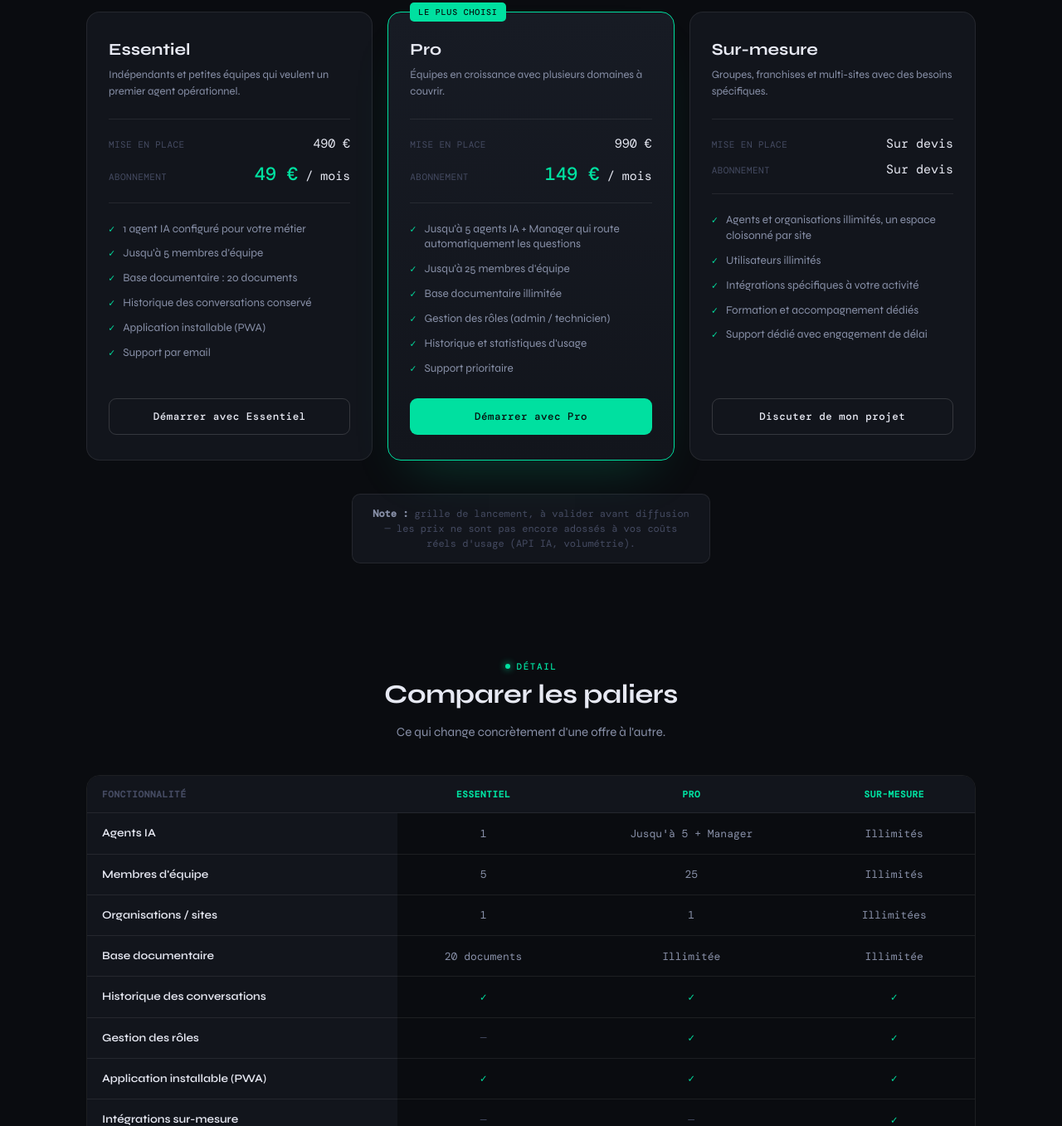
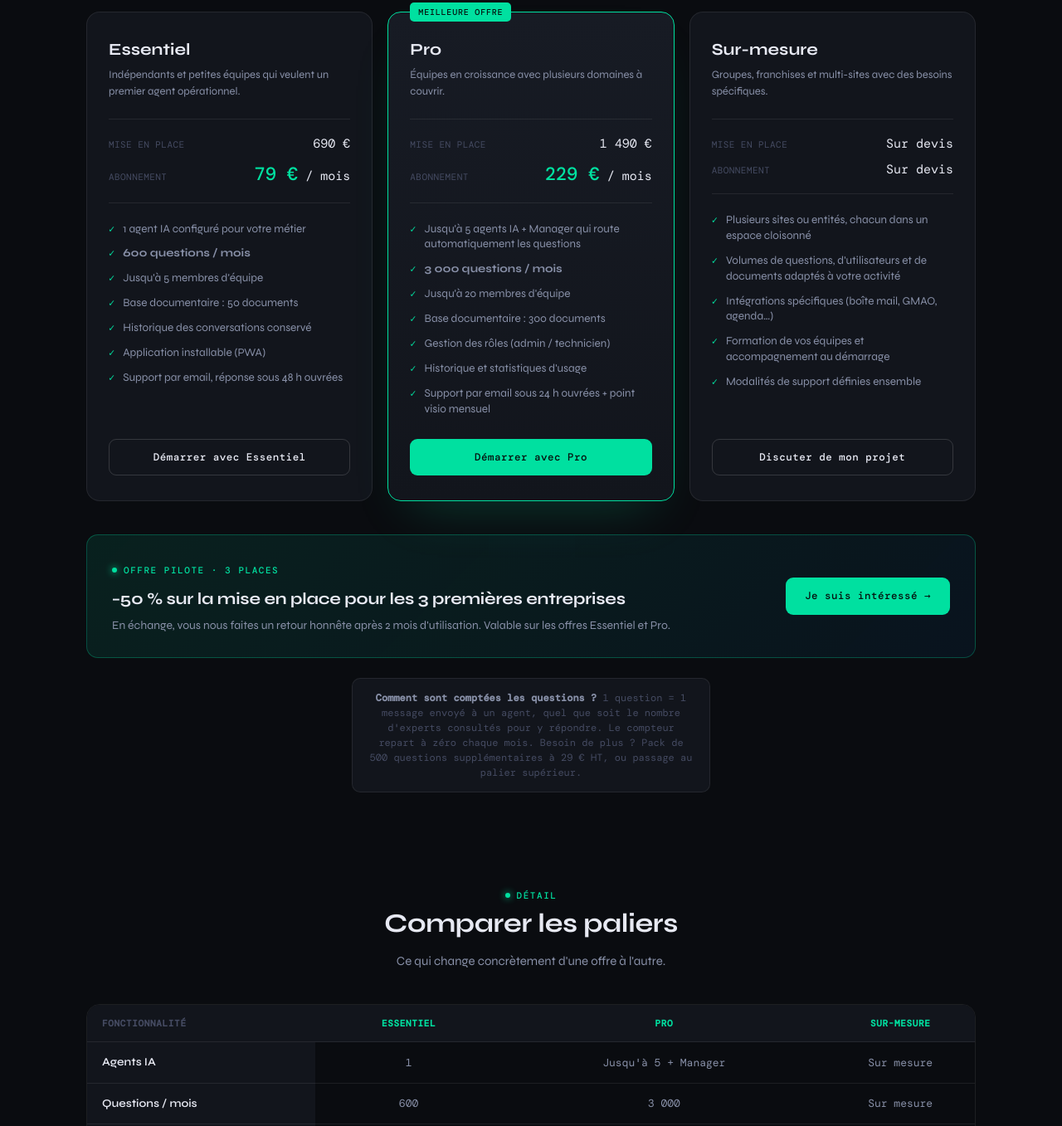
Before and after one commit to kabiliano/wrz-digital-site, a plain HTML site: page tarifs/index.html in a window 1280 px wide. Shown: the part 501-1858 px from the top of the page at 83% size. Drawn offline with Linux system fonts and the light colour scheme.

Commit message:
Tarifs : quotas de questions, prix révisés, support réaliste, offre pilote
- Essentiel 690 € + 79 €/mois (600 questions), Pro 1 490 € + 229 €/mois (3 000 questions)
- badge « Meilleure offre », fin des « illimité », note interne retirée
- support : 48 h / 24 h ouvrées, plus de SLA
- offre pilote -50 % mise en place (3 places), pack +500 questions à 29 €

Co-Authored-By: Claude Opus 5.5 <noreply@anthropic.com>
Claude-Session: https://claude.ai/code/session_01Yc3w6TTru6YvRBid2QgSeD

```diff
--- a/tarifs/index.html
+++ b/tarifs/index.html
@@ -96,7 +96,12 @@ h1, h2, h3 { font-family: var(--display); text-wrap: balance; letter-spacing: -.
 .plan-features li { display: flex; gap: 10px; font-size: 13.5px; color: var(--text2); line-height: 1.4; }
 .plan-features li::before { content: '✓'; color: var(--accent); font-family: var(--mono); flex-shrink: 0; font-size: 12px; margin-top: 1px; }
 
-.note-strip { display: flex; justify-content: center; margin-top: 40px; }
+.note-strip { display: flex; justify-content: center; margin-top: 24px; }
+.pilot { margin-top: 40px; display: grid; grid-template-columns: 1fr auto; gap: 24px; align-items: center; padding: 28px 30px; border-radius: 14px;
+  background: linear-gradient(135deg, rgba(0,224,160,.10), rgba(0,136,255,.06)); border: 1px solid rgba(0,224,160,.28); }
+.pilot h3 { font-size: 20px; font-weight: 700; margin: 10px 0 6px; }
+.pilot p { color: var(--text2); font-size: 14px; }
+@media (max-width: 720px) { .pilot { grid-template-columns: 1fr; } .pilot .btn { width: 100%; } }
 .note {
   font-family: var(--mono); font-size: 12px; color: var(--text3); text-align: center; max-width: 60ch;
   border: 1px solid var(--border); border-radius: 10px; padding: 14px 20px; background: var(--bg2);
@@ -152,6 +157,7 @@ footer { border-top: 1px solid var(--border); padding: 30px 0; text-align: cente
       <span>Sans engagement long terme</span>
       <span>Résiliable chaque mois</span>
       <span>Migration entre paliers à tout moment</span>
+      <span>Prix HT</span>
     </div>
   </div>
 </header>
@@ -164,35 +170,37 @@ footer { border-top: 1px solid var(--border); padding: 30px 0; text-align: cente
         <div class="plan-name">Essentiel</div>
         <div class="plan-for">Indépendants et petites équipes qui veulent un premier agent opérationnel.</div>
         <div class="plan-price">
-          <div class="row"><span class="lbl">Mise en place</span><span class="val">490 €</span></div>
-          <div class="row"><span class="lbl">Abonnement</span><span class="val"><strong>49 €</strong> / mois</span></div>
+          <div class="row"><span class="lbl">Mise en place</span><span class="val">690 €</span></div>
+          <div class="row"><span class="lbl">Abonnement</span><span class="val"><strong>79 €</strong> / mois</span></div>
         </div>
         <ul class="plan-features">
           <li>1 agent IA configuré pour votre métier</li>
+          <li><strong>600 questions / mois</strong></li>
           <li>Jusqu'à 5 membres d'équipe</li>
-          <li>Base documentaire : 20 documents</li>
+          <li>Base documentaire : 50 documents</li>
           <li>Historique des conversations conservé</li>
           <li>Application installable (PWA)</li>
-          <li>Support par email</li>
+          <li>Support par email, réponse sous 48 h ouvrées</li>
         </ul>
         <a class="btn btn-ghost btn-block" href="/#contact">Démarrer avec Essentiel</a>
       </div>
 
       <div class="plan featured">
-        <div class="plan-badge">Le plus choisi</div>
+        <div class="plan-badge">Meilleure offre</div>
         <div class="plan-name">Pro</div>
         <div class="plan-for">Équipes en croissance avec plusieurs domaines à couvrir.</div>
         <div class="plan-price">
-          <div class="row"><span class="lbl">Mise en place</span><span class="val">990 €</span></div>
-          <div class="row"><span class="lbl">Abonnement</span><span class="val"><strong>149 €</strong> / mois</span></div>
+          <div class="row"><span class="lbl">Mise en place</span><span class="val">1 490 €</span></div>
+          <div class="row"><span class="lbl">Abonnement</span><span class="val"><strong>229 €</strong> / mois</span></div>
         </div>
         <ul class="plan-features">
           <li>Jusqu'à 5 agents IA + Manager qui route automatiquement les questions</li>
-          <li>Jusqu'à 25 membres d'équipe</li>
-          <li>Base documentaire illimitée</li>
+          <li><strong>3 000 questions / mois</strong></li>
+          <li>Jusqu'à 20 membres d'équipe</li>
+          <li>Base documentaire : 300 documents</li>
           <li>Gestion des rôles (admin / technicien)</li>
           <li>Historique et statistiques d'usage</li>
-          <li>Support prioritaire</li>
+          <li>Support par email sous 24 h ouvrées + point visio mensuel</li>
         </ul>
         <a class="btn btn-primary btn-block" href="/#contact">Démarrer avec Pro</a>
       </div>
@@ -205,19 +213,28 @@ footer { border-top: 1px solid var(--border); padding: 30px 0; text-align: cente
           <div class="row"><span class="lbl">Abonnement</span><span class="val">Sur devis</span></div>
         </div>
         <ul class="plan-features">
-          <li>Agents et organisations illimités, un espace cloisonné par site</li>
-          <li>Utilisateurs illimités</li>
-          <li>Intégrations spécifiques à votre activité</li>
-          <li>Formation et accompagnement dédiés</li>
-          <li>Support dédié avec engagement de délai</li>
+          <li>Plusieurs sites ou entités, chacun dans un espace cloisonné</li>
+          <li>Volumes de questions, d'utilisateurs et de documents adaptés à votre activité</li>
+          <li>Intégrations spécifiques (boîte mail, GMAO, agenda…)</li>
+          <li>Formation de vos équipes et accompagnement au démarrage</li>
+          <li>Modalités de support définies ensemble</li>
         </ul>
         <a class="btn btn-ghost btn-block" href="/#contact">Discuter de mon projet</a>
       </div>
 
     </div>
 
+    <div class="pilot">
+      <div>
+        <span class="eyebrow"><span class="dot"></span>Offre pilote · 3 places</span>
+        <h3>−50 % sur la mise en place pour les 3 premières entreprises</h3>
+        <p>En échange, vous nous faites un retour honnête après 2 mois d'utilisation. Valable sur les offres Essentiel et Pro.</p>
+      </div>
+      <a class="btn btn-primary" href="/#contact">Je suis intéressé →</a>
+    </div>
+
     <div class="note-strip">
-      <div class="note"><strong>Note :</strong> grille de lancement, à valider avant diffusion — les prix ne sont pas encore adossés à vos coûts réels d'usage (API IA, volumétrie).</div>
+      <div class="note"><strong>Comment sont comptées les questions ?</strong> 1 question = 1 message envoyé à un agent, quel que soit le nombre d'experts consultés pour y répondre. Le compteur repart à zéro chaque mois. Besoin de plus ? Pack de 500 questions supplémentaires à 29 € HT, ou passage au palier supérieur.</div>
     </div>
   </div>
 </section>
@@ -235,15 +252,16 @@ footer { border-top: 1px solid var(--border); padding: 30px 0; text-align: cente
           <tr><th>Fonctionnalité</th><th>Essentiel</th><th>Pro</th><th>Sur-mesure</th></tr>
         </thead>
         <tbody>
-          <tr><th>Agents IA</th><td>1</td><td>Jusqu'à 5 + Manager</td><td>Illimités</td></tr>
-          <tr><th>Membres d'équipe</th><td>5</td><td>25</td><td>Illimités</td></tr>
-          <tr><th>Organisations / sites</th><td>1</td><td>1</td><td>Illimitées</td></tr>
-          <tr><th>Base documentaire</th><td>20 documents</td><td>Illimitée</td><td>Illimitée</td></tr>
+          <tr><th>Agents IA</th><td>1</td><td>Jusqu'à 5 + Manager</td><td>Sur mesure</td></tr>
+          <tr><th>Questions / mois</th><td>600</td><td>3 000</td><td>Sur mesure</td></tr>
+          <tr><th>Membres d'équipe</th><td>5</td><td>20</td><td>Sur mesure</td></tr>
+          <tr><th>Organisations / sites</th><td>1</td><td>1</td><td>Plusieurs</td></tr>
+          <tr><th>Base documentaire</th><td>50 documents</td><td>300 documents</td><td>Sur mesure</td></tr>
           <tr><th>Historique des conversations</th><td class="yes">✓</td><td class="yes">✓</td><td class="yes">✓</td></tr>
           <tr><th>Gestion des rôles</th><td class="no">—</td><td class="yes">✓</td><td class="yes">✓</td></tr>
           <tr><th>Application installable (PWA)</th><td class="yes">✓</td><td class="yes">✓</td><td class="yes">✓</td></tr>
           <tr><th>Intégrations sur-mesure</th><td class="no">—</td><td class="no">—</td><td class="yes">✓</td></tr>
-          <tr><th>Support</th><td>Email</td><td>Prioritaire</td><td>Dédié + SLA</td></tr>
+          <tr><th>Support</th><td>Email · 48 h ouvrées</td><td>Email · 24 h ouvrées + visio mensuelle</td><td>Défini ensemble</td></tr>
         </tbody>
       </table>
     </div>
```
